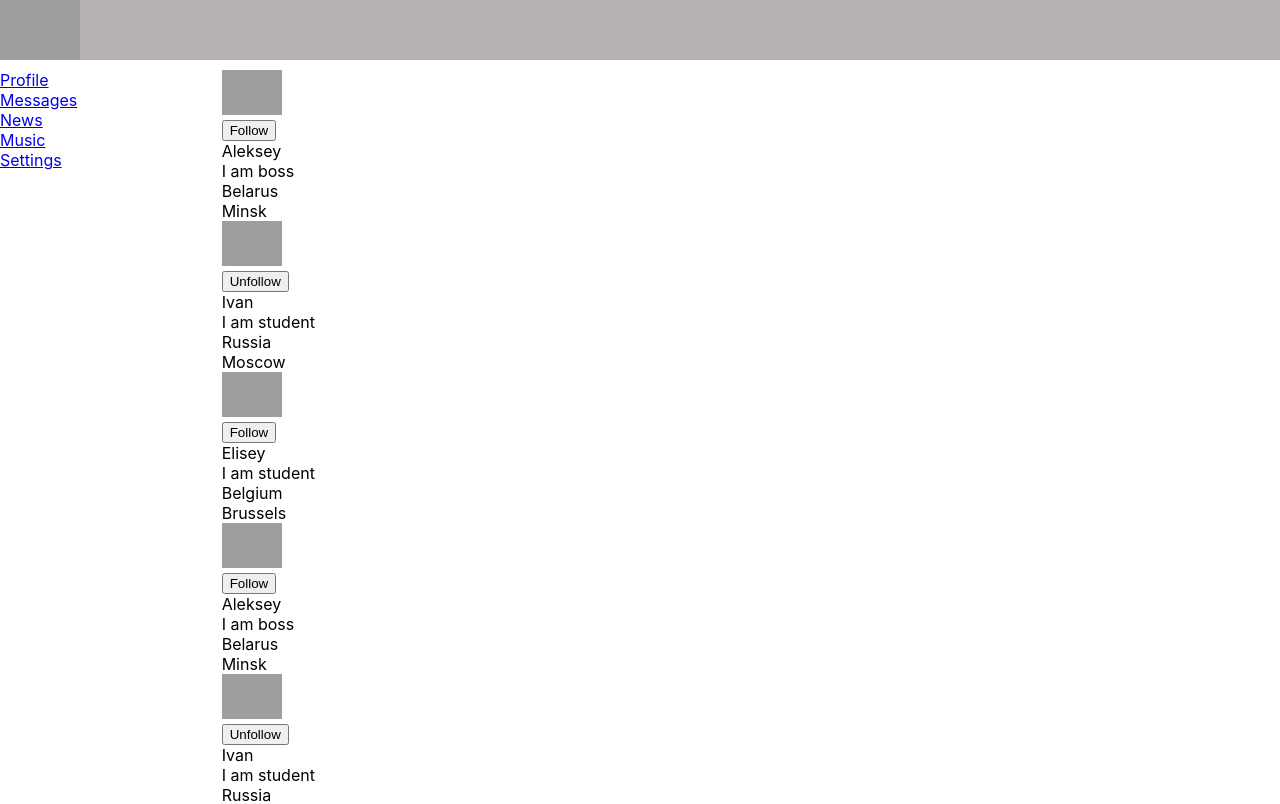
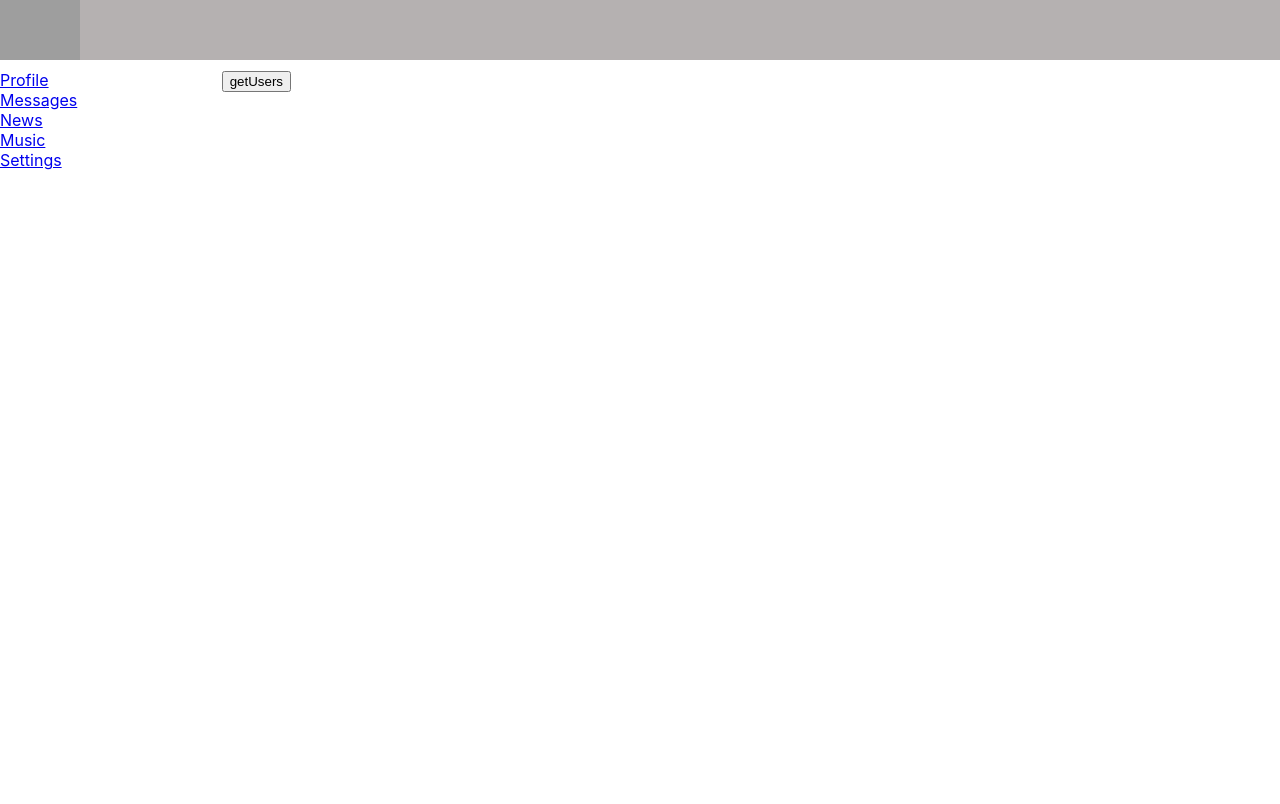
Before and after one commit to Episod86/it-react-1, a React (Create React App) app: page /users in a window 1280 px wide. Shown: the top 804 px of the page. Built offline with nearby package versions, Linux system fonts and the light colour scheme; grey boxes are pictures that could not be loaded.

Commit message:
axio.get

```diff
--- a/package.json
+++ b/package.json
@@ -6,6 +6,7 @@
     "@testing-library/jest-dom": "^5.11.10",
     "@testing-library/react": "^11.2.6",
     "@testing-library/user-event": "^12.8.3",
+    "axios": "^0.21.1",
     "react": "^17.0.2",
     "react-dom": "^17.0.2",
     "react-redux": "^7.2.4",
--- a/src/components/Users/Users.jsx
+++ b/src/components/Users/Users.jsx
@@ -1,39 +1,68 @@
+import axios from "axios";
 import React from "react";
-import style from "./Users.module.css"
+
+import userPhoto from "../../image/photoUser.png";
+// import userPhoto from "../../image/photoUser.png";
+import style from "./Users.module.css";
 
 export const Users = (props) => {
-  // debugger
-  if (props.users.length === 0)
-    {props.setUsers([
-      { id: '1', photoUrl: 'https://encrypted-tbn0.gstatic.com/images?q=tbn:ANd9GcQsZwjA0i1NnKN2XckBnoxA0wm2Y-9JxuyKVg&usqp=CAU', followed: false, fullName: 'Aleksey', status: 'I am boss', location: {city: 'Minsk', country: 'Belarus'} },
-      { id: '2', photoUrl: 'https://encrypted-tbn0.gstatic.com/images?q=tbn:ANd9GcQsZwjA0i1NnKN2XckBnoxA0wm2Y-9JxuyKVg&usqp=CAU', followed: true, fullName: 'Ivan', status: 'I am student', location: {city: 'Moscow', country: 'Russia'} },
-      { id: '3', photoUrl: 'https://encrypted-tbn0.gstatic.com/images?q=tbn:ANd9GcQsZwjA0i1NnKN2XckBnoxA0wm2Y-9JxuyKVg&usqp=CAU', followed: false, fullName: 'Elisey', status: 'I am student', location: {city: 'Brussels', country: 'Belgium'} },
-    ],
-  )
+  const getUsers = () => {
+    if (props.users.length === 0) {
+      axios
+        .get("https://social-network.samuraijs.com/api/1.0/users")
+        .then((response) => {
+          props.setUsers(response.data.items);
+        });
     }
+  };
+
   return (
     <div>
-      {
-      props.users.map(us => <div key={us.id}>
+      <div>
+        <button onClick={getUsers}>getUsers</button>
+      </div>
+      {props.users.map((us) => (
+        <div key={us.id}>
           <span>
-          <div><img src={us.photoUrl} className={style.img}/></div>
             <div>
-            {us.followed ? <button onClick = {() => {props.unfollow(us.id)}}>Unfollow</button> :
-                           <button onClick = {() => {props.follow(us.id)}}>Follow</button>}
+              <img
+                src={us.photos.small != null ? us.photos.small : userPhoto}
+                alt="avatar"
+                className={style.img}
+              />
+            </div>
+            <div>
+              {us.followed ? (
+                <button
+                  onClick={() => {
+                    props.unfollow(us.id);
+                  }}
+                >
+                  Unfollow
+                </button>
+              ) : (
+                <button
+                  onClick={() => {
+                    props.follow(us.id);
+                  }}
+                >
+                  Follow
+                </button>
+              )}
             </div>
           </span>
           <span>
             <span>
-            <div>{us.fullName}</div>
+              <div>{us.name}</div>
               <div>{us.status}</div>
             </span>
             <span>
-            <div>{us.location.country}</div>
-            <div>{us.location.city}</div>
+              <div>{"us.location.countr"}</div>
+              <div>{"us.location.city"}</div>
             </span>
           </span>
-      </div>)
-      }
+        </div>
+      ))}
     </div>
   );
 };
--- a/src/redux/users-reduser.js
+++ b/src/redux/users-reduser.js
@@ -1,38 +1,39 @@
-const FOLLOW = 'FOLLOW';
-const UNFOLLOW = 'UNFOLLOW';
-const SET_USERS = 'SET-USERS';
+const FOLLOW = "FOLLOW";
+const UNFOLLOW = "UNFOLLOW";
+const SET_USERS = "SET-USERS";
 
 const initialState = {
-  users: []
+  users: [],
 };
 
 export const usersReducer = (state = initialState, action) => {
-  // debugger
   switch (action.type) {
     case FOLLOW:
       return {
         ...state,
-        users: [...state.users.map((us) => {
-          if (us.id===action.userId) {
-            return {...us, followed: true }
-          }
-        })],
+        users: [
+          ...state.users.map((us) => {
+            if (us.id === action.userId) {
+              return { ...us, followed: true };
+            } else return { ...us };
+          }),
+        ],
       };
 
     case UNFOLLOW:
       return {
         ...state,
-        users: [...state.users.map((us) => {
-          if (us.id===action.userId) {
-            return {...us, followed: false }
-          }
-        })],
+        users: [
+          ...state.users.map((us) => {
+            if (us.id === action.userId) {
+              return { ...us, followed: false };
+            } else return { ...us };
+          }),
+        ],
       };
 
     case SET_USERS:
-      debugger
-      return {...state, users: [...state.users, ...action.users]};
-
+      return { ...state, users: [...state.users, ...action.users] };
     default:
       return state;
   }
```
Also changed, not shown: src/image/photoUser.png (added), 1 other file (tests, documents, lock files or other folders). Lines whose indentation alone changed are shown as unchanged.
